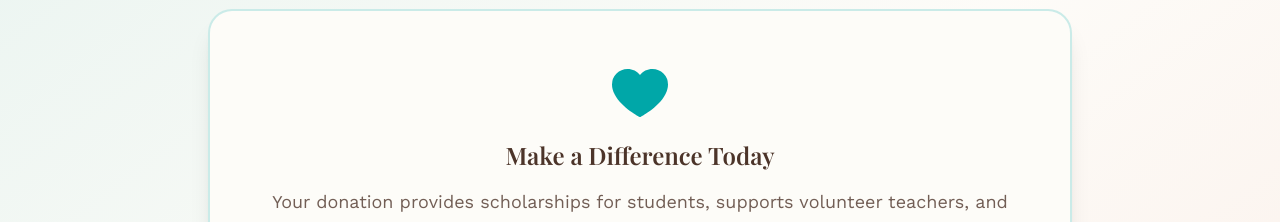
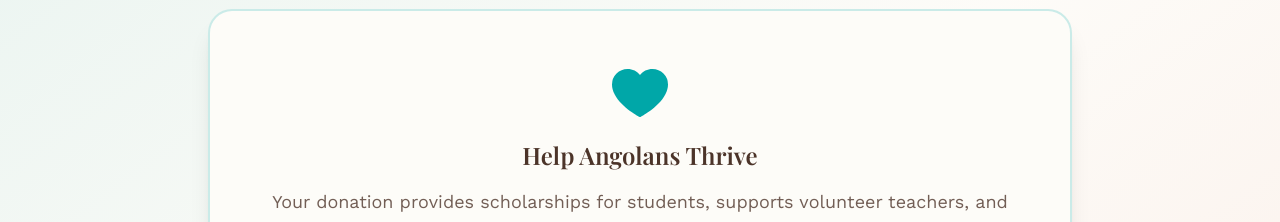
Before and after one commit to milkshakeiii/simple-website, a React (Vite) app: page / in a window 1280 px wide. Shown: the part 4480-4702 px from the top of the page. Built offline with nearby package versions, Linux system fonts and the light colour scheme.

Commit message:
Generated by Spark: Make a Difference Today -> Help Angolans Thrive

```diff
--- a/src/App.tsx
+++ b/src/App.tsx
@@ -294,7 +294,7 @@ function App() {
           <Card className="p-8 md:p-12 border-2 border-accent/20 shadow-xl">
             <div className="text-center mb-8">
               <Heart size={64} weight="fill" className="text-accent mx-auto mb-4" />
-              <h3 className="text-2xl font-semibold mb-4">Make a Difference Today</h3>
+              <h3 className="text-2xl font-semibold mb-4">Help Angolans Thrive</h3>
               <p className="text-lg text-muted-foreground leading-relaxed">
                 Your donation provides scholarships for students, supports volunteer teachers, and helps make quality English education accessible to all who seek it in Huambo, Angola.
               </p>
```
